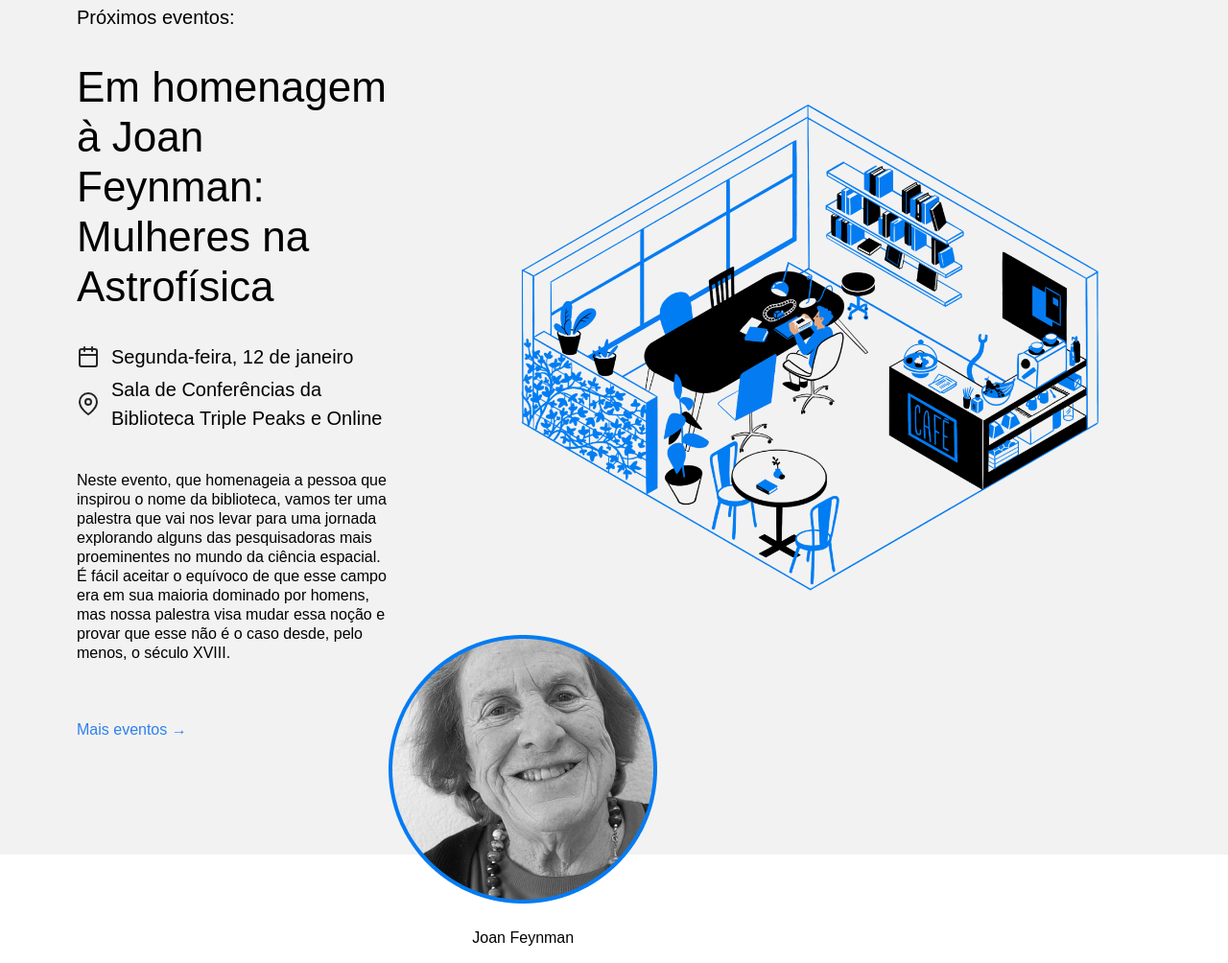
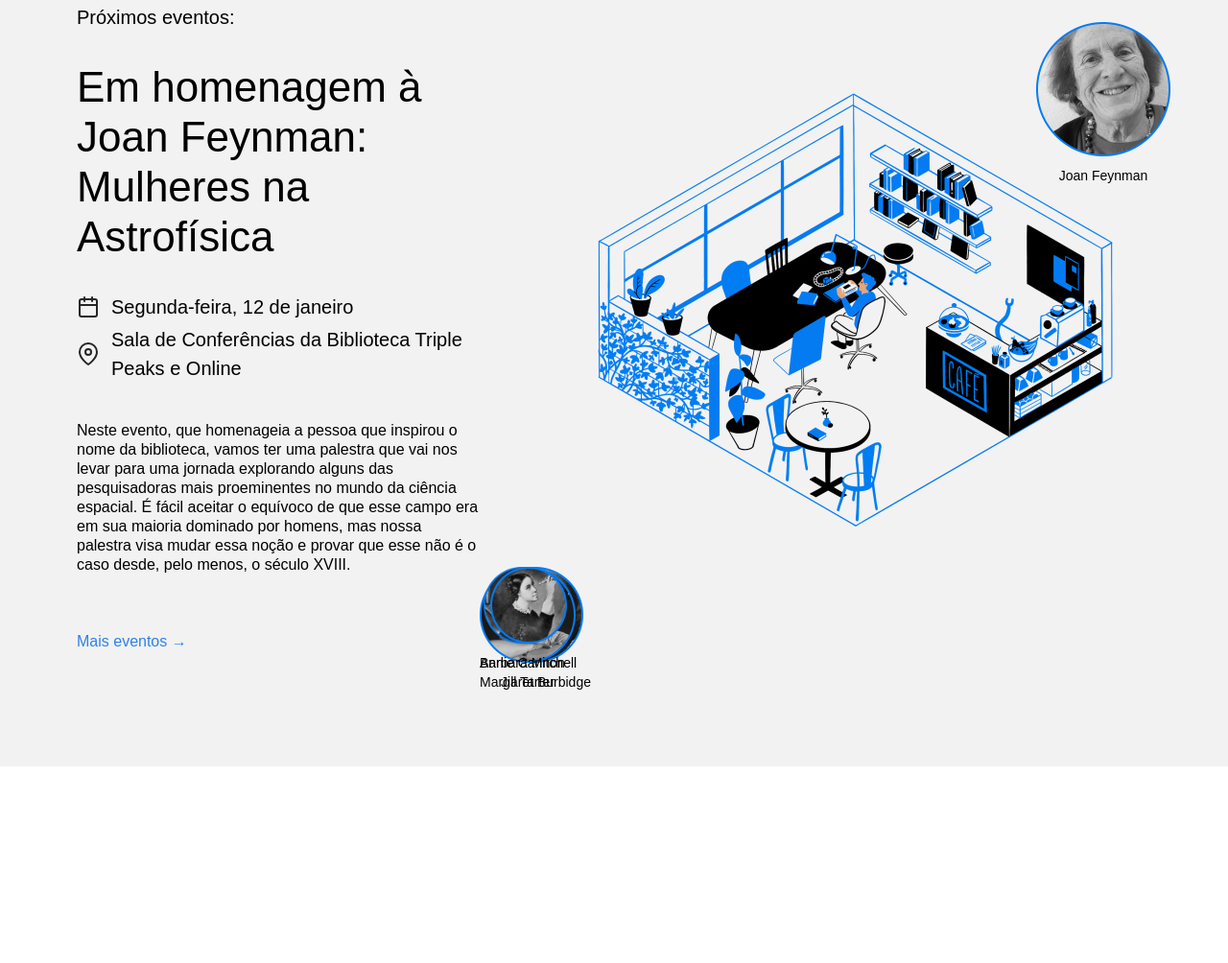
Before and after one commit to Osvaldo2204/web_project_library_pt, a plain HTML site: page index.html in a window 1280 px wide. Shown: the part 2203-3207 px from the top of the page at 96% size. After the commit the page ends 3002 px from the top, so only its background shows below. Drawn offline with Linux system fonts and the light colour scheme.

Commit message:
add class img

```diff
--- a/index.html
+++ b/index.html
@@ -26,10 +26,10 @@
             <a class="nav__link" href="#events">Eventos</a>
           </li>
           <li>
-            <a class="nav__link" href="">Seja um membro</a>
+            <a class="nav__link" href="#">Seja um membro</a>
           </li>
           <li>
-            <a class="nav__link" href="">Contatos</a>
+            <a class="nav__link" href="#">Contatos</a>
           </li>
         </ul>
       </nav>
@@ -163,11 +163,28 @@
     </p>
     <a href="#" class="events__more">Mais eventos &rarr;</a>
   </div>
-  <div class="events_cover">
-    <img src="../images/cafe.png" alt="Café" class="events__image">
-    <div class="person">
-      <img src="../images/person_feynman.png" alt="Joan Feynman" class="person__image" class="person_name_feynman" class="person__image_size_l">
-      <p class="person_caption">Joan Feynman</p>
+  <div class="events__cover">
+    <img src="images/cafe.png" alt="Café" class="events__image">
+    <div class="person person_name_feynman">
+      <img src="../images/person_feynman.png" alt="Joan Feynman" class="person__image person__image_size_l">
+      <p class="person__caption">Joan Feynman</p>
+    </div>
+    <div class="person person_name_burbidge">
+      <img src="../images/person_burbidge.png" alt="Margaret Burbidge" class="person__image person__image_size_m">
+      <p class="person__caption">Margaret Burbidge</p>
+    </div>
+    <div class="person person_name_tarter">
+      <img src="../images/person_tarter.png" alt="Jill Tarter" class="person__image person__image_size_m">
+      <p class="person__caption">Jill Tarter</p>
+    </div>
+    <div class="person person_name_cannon">
+      <img src="../images/person_cannon.png" alt="Annie Cannon" class="person__image person__image_size_s">
+      <p class="person__caption">Annie Cannon</p>
+    </div>
+    <div class="person person_name_mitchell">
+      <img src="../images/person_mitchell.png" alt="Barbara Mitchell" class="person__image person__image_size_s">
+      <p class="person__caption">Barbara Mitchell</p>
+    </div>
   </div>
 </section>
     </main>
--- a/styles/style.css
+++ b/styles/style.css
@@ -233,24 +233,23 @@
 }
 
 .person_name_feynman {
-  position: absolute;
+  top: 20px;
+  right: 60px;
+}
+
+.person_name_burbidge {
 
 }
 
-.person_name_burbidge {
-  /* Use os valores corretos das propriedades top/right/bottom/left para posicionar o elemento */
-}
-
 .person_name_cannon {
-  /* Use os valores corretos das propriedades top/right/bottom/left para posicionar o elemento */
 }
 
 .person_name_mitchell {
-  /* Use os valores corretos das propriedades top/right/bottom/left para posicionar o elemento */
+
 }
 
 .person_name_tarter {
-  /* Use os valores corretos das propriedades top/right/bottom/left para posicionar o elemento */
+
 }
 
 .person__image {
```
